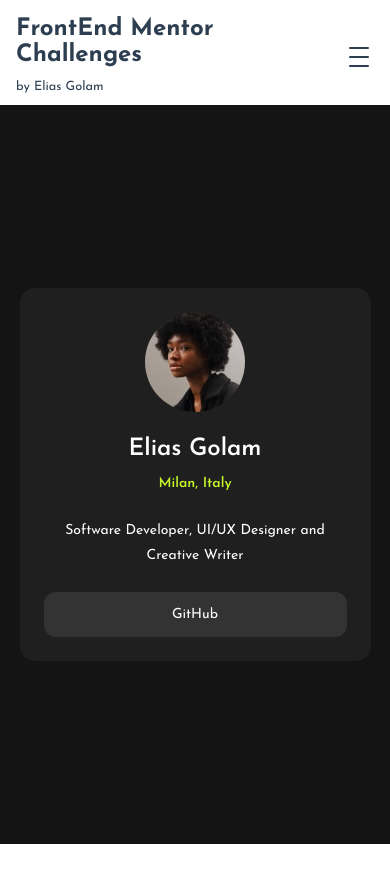
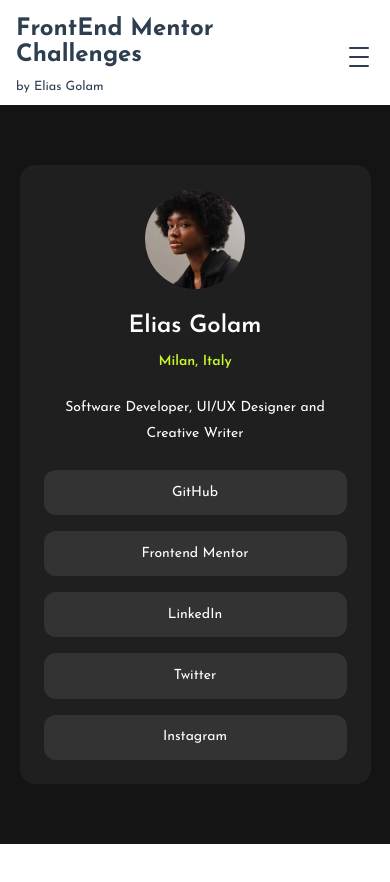
Before and after one commit to code-elias/vue-front-end-challenges, a Vue app: page /social-links-profile in a window 390 px wide. Shown: the top 882 px of the page. Built offline with nearby package versions, Linux system fonts and the light colour scheme; some icons are missing.

Commit message:
Finished mobile card version

```diff
--- a/src/assets/css/challenges/SocialLinksProfileCard.scss
+++ b/src/assets/css/challenges/SocialLinksProfileCard.scss
@@ -120,8 +120,12 @@
   --border-radius-h: calc(var(--card-spacing) / 4);
 
   width: 100%;
+  gap: calc(var(--card-spacing) / 1.5);
+
+  &__link {
     border-radius: var(--border-radius);
     background: var(--clr-gray);
+    width: 100%;
 
     transition:
       color 250ms ease-in-out,
@@ -134,6 +138,7 @@
       border-radius: var(--border-radius-h);
     }
   }
+}
 
 @media only screen and (min-width: 700px) {
   // .container {
--- /dev/null
+++ b/src/models/SocialLink.ts
@@ -0,0 +1,15 @@
+export class SocialLink {
+  title: string
+  url: string
+  icon?: string
+
+  // Overloaded constructors
+  constructor(title: string, url: string)
+  constructor(title: string, url: string, icon: string)
+
+  constructor(title: string, url: string, icon?: string) {
+    this.title = title
+    this.url = url
+    this.icon = icon
+  }
+}
--- a/src/views/challenges/SocialLinksProfileView.vue
+++ b/src/views/challenges/SocialLinksProfileView.vue
@@ -1,10 +1,19 @@
 <script setup lang="ts">
-import { onMounted } from 'vue'
-import SocialLink from '../../components/social-links-profile/SocialLink.vue'
+import { ref, onMounted } from 'vue'
+import { SocialLink } from '@/models/SocialLink'
+import SocialLinkComponent from '../../components/social-links-profile/SocialLink.vue'
 
 onMounted(() => {
   console.log('Mounted Social Links')
 })
+
+const socialLinks = ref<SocialLink[]>([
+  new SocialLink('GitHub', 'https://github.com/EliGolam'),
+  new SocialLink('Frontend Mentor', 'https://www.frontendmentor.io/profile/EliGolam'),
+  new SocialLink('LinkedIn', 'https://www.linkedin.com/in/mahfuzul-golam/'),
+  new SocialLink('Twitter', 'https://twitter.com/'),
+  new SocialLink('Instagram', 'https://www.instagram.com/')
+])
 </script>
 
 <template>
@@ -25,8 +34,14 @@ onMounted(() => {
         </section>
       </header>
 
-      <section class="social">
-        <SocialLink class="social__link" linkTitle="GitHub" link="https://www.google.com/" />
+      <section class="social flex-col-center">
+        <SocialLinkComponent
+          v-for="(link, index) in socialLinks"
+          class="social__link"
+          :key="index"
+          :linkTitle="link.title"
+          :link="link.url"
+        />
       </section>
     </div>
   </div>
```
Lines whose indentation alone changed are shown as unchanged.
